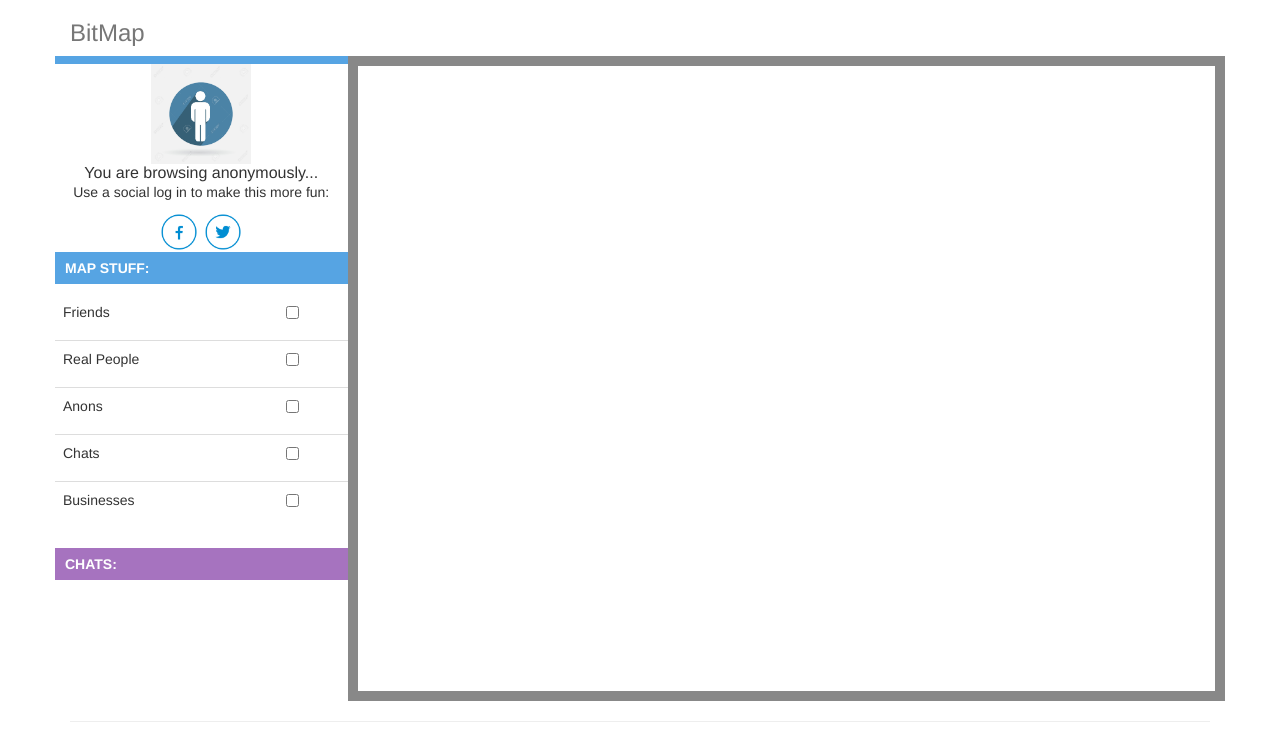
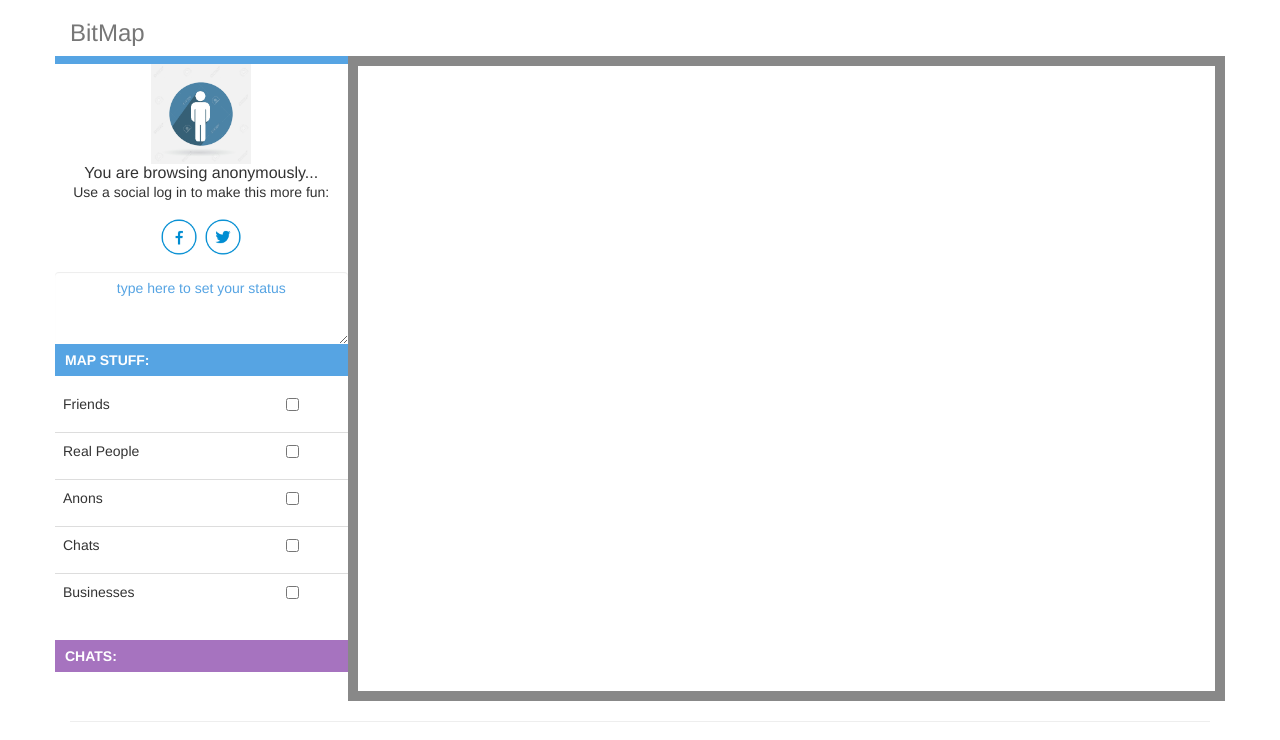
Before and after one commit to herlitzj/bitmap, a website: page public/index.html at #!/drop in a window 1280 px wide. Drawn offline with nearby package versions, Linux system fonts and the light colour scheme; some packages are replaced by stand-ins of ours; no server answers.

Commit message:
more styling

```diff
--- a/public/partials/dropForm.html
+++ b/public/partials/dropForm.html
@@ -6,8 +6,13 @@
             <img src="/assets/blue-circle-man-TEST.jpg" width="100">
             <h2 class="panel-title">You are browsing anonymously...</h2>
             <p>Use a social log in to make this more fun:</p>
-            <a href="/auth/facebook" class="thumb"><img width="40" src="/assets/facebook-circle.png" alt="Login with Facebook"></a>
-            <a href="/auth/twitter" class="thumb"><img width="40" src="/assets/twitter-circle.png" alt="Login with Twitter"></a>
+            <div class="oauth-logo">
+                <a href="/auth/facebook" ><img width="40" src="/assets/facebook-circle.png" alt="Login with Facebook"></a>
+                <a href="/auth/twitter" ><img width="40" src="/assets/twitter-circle.png" alt="Login with Twitter"></a>
+            </div>
+            <div class="status-input">
+                <textarea class="form-control status-input" rows="3" >type here to set your status</textarea>
+            </div>
         </div>
         <div id="map-stuff-panel">
             <p class="map-stuff-title">MAP STUFF:</p>
--- a/public/style.css
+++ b/public/style.css
@@ -32,3 +32,14 @@
     color: white;
     font-weight: bold;
 }
+
+.oauth-logo {
+    margin-bottom: 15px;
+    margin-top: 15px;
+}
+
+textarea.status-input {
+    border-style: none !important;
+    color: #56A4E3 !important;
+    text-align: center;
+}
```
